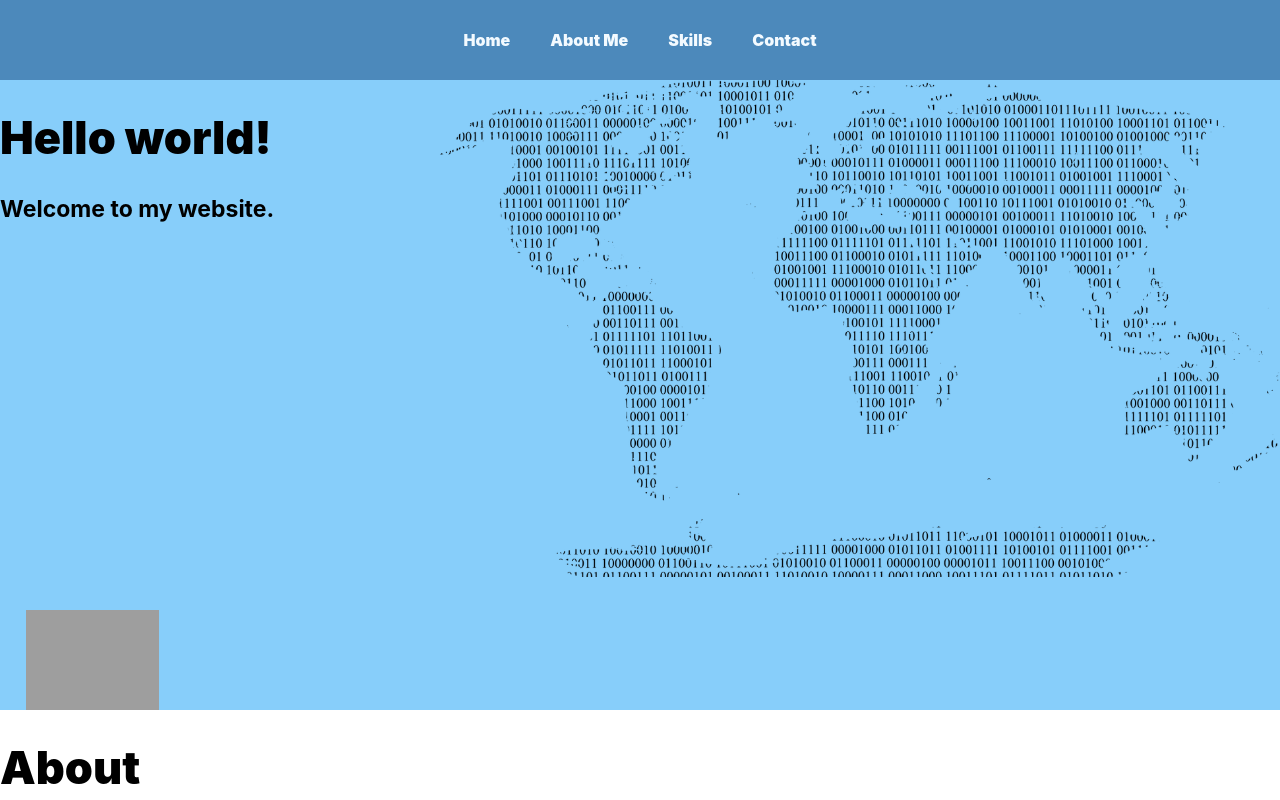
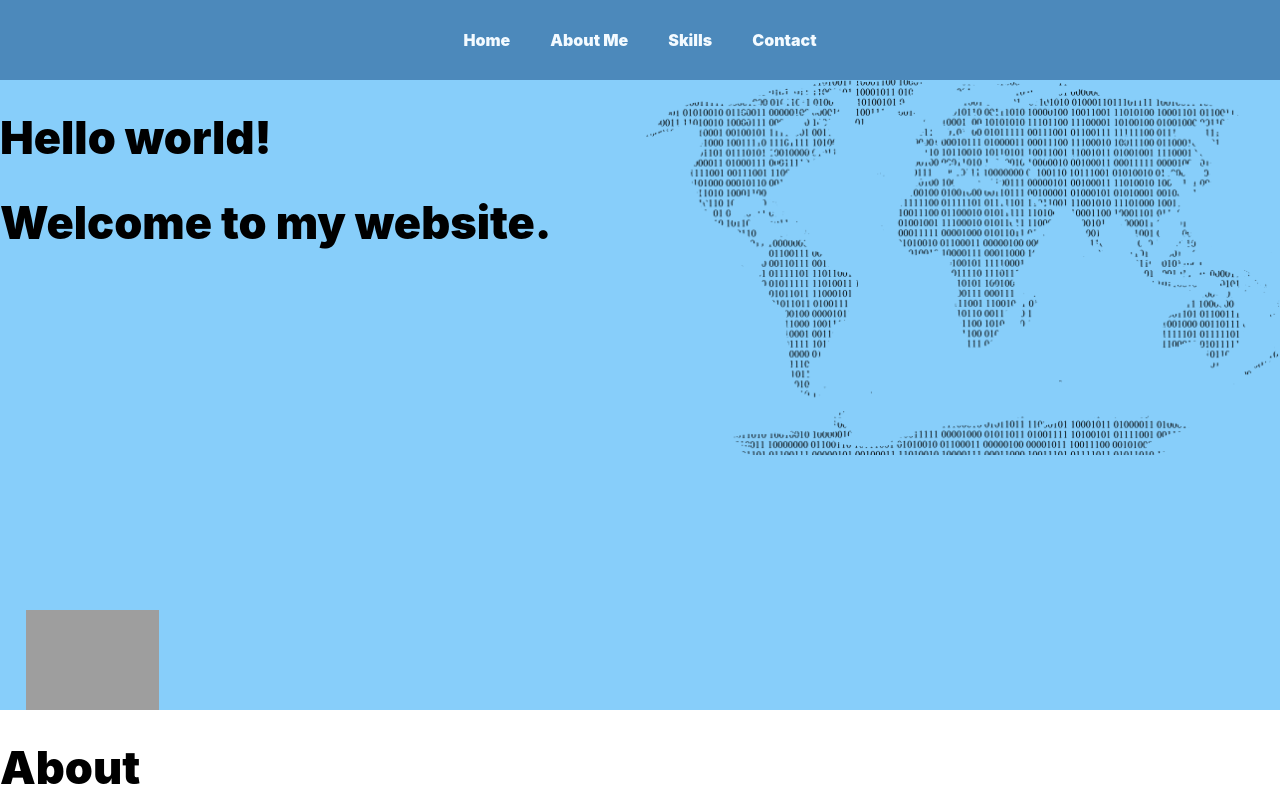
Before and after one commit to SethBowman/personal-site, a React (Create React App) app: page / in a window 1280 px wide. Shown: the top 800 px of the page. Built offline with nearby package versions, Linux system fonts and the light colour scheme; grey boxes are pictures that could not be loaded.

Commit message:
Added sizing to binary image

```diff
--- a/src/components/Home/Home.js
+++ b/src/components/Home/Home.js
@@ -7,10 +7,10 @@ const Home = () => {
         <div className={classes.Home}>
             <div className={classes.Container}>
                 <h1 className={classes.Hello}>Hello world!</h1>
-                <h2>Welcome to my website.</h2>
+                <h1>Welcome to my website.</h1>
             </div>
             <img className={classes.TcSmall} src={tcLogoSmall} alt="Tc Logo- Small" style={{height: '100px'}} />
-            <img className={classes.Binary} src={binary} alt="Binary" />
+            <img className={classes.Binary} src={binary} alt="Binary" style={{height: '375px'}}/>
         </div>
      );
 }
```
